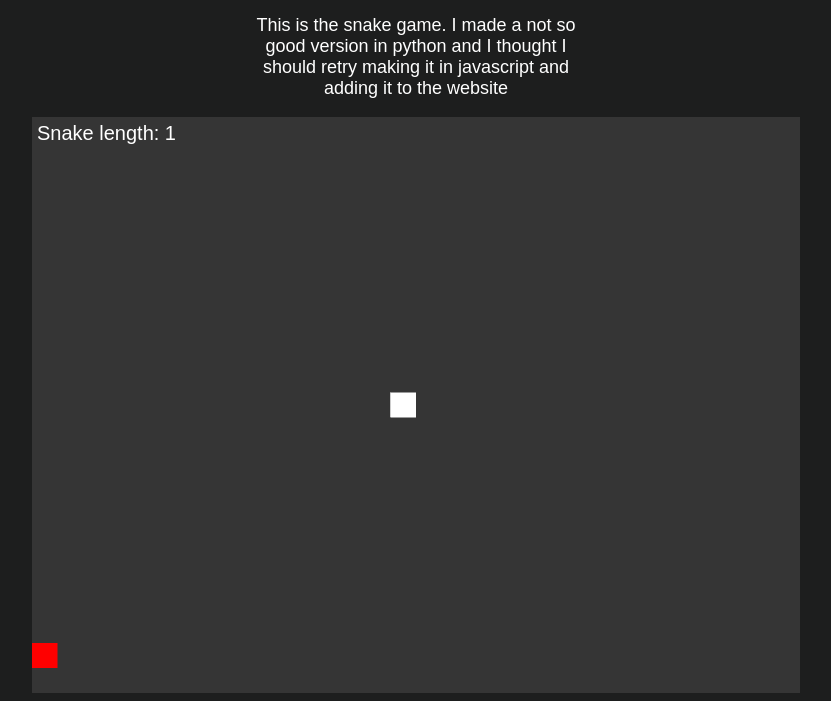
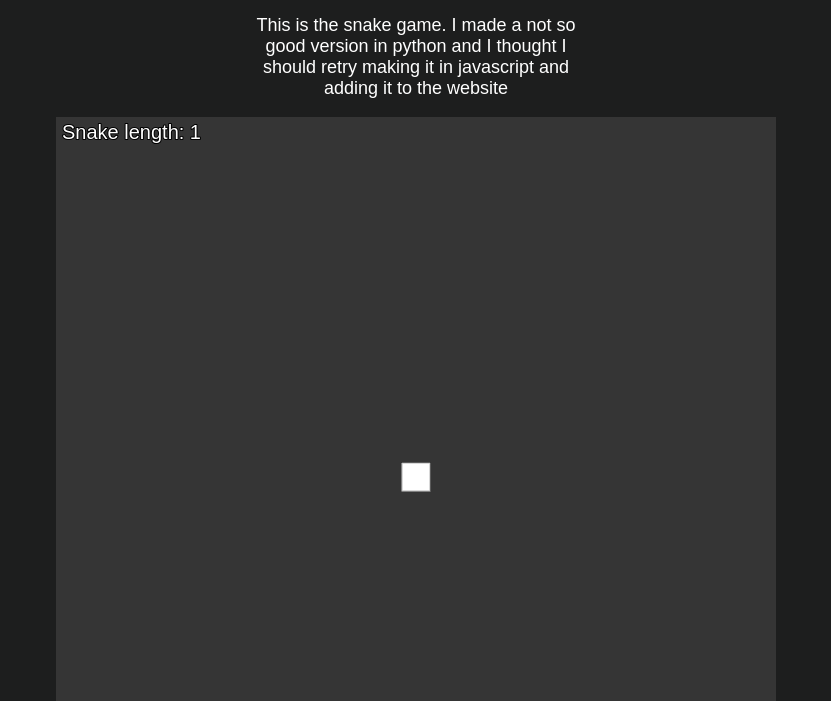
Before and after one commit to EmilioPiscioneri/My-website, a website with bundled scripts: page public/games/snake-game/site.html in a window 1280 px wide. Shown: the part 99-800 px from the top of the page, without its empty margins (224-1055 px from the left). Built offline with nearby package versions, Linux system fonts and the light colour scheme; no server answers.

Commit message:
[snake game] fixed fruit generation, changed snake and some text appearance

```diff
--- a/public/games/snake-game/snakeGameScript.js
+++ b/public/games/snake-game/snakeGameScript.js
@@ -13,6 +13,17 @@ let snakeScene;
 let snakeLengthText;
 let snakeLengthTextPrefix = "Snake length: ";
 
+// -- CONFIG --
+// this is for when the map is a square (you may get weird visuals otherwise)
+// it defines how many tiles there are on the horizontal and vertical axes
+let tilePerAxis = 25;
+let invincibilityInterval = 50; // how many ms extra to wait before move when the snake is abt to die
+let tilesPerFruit = 1; // how many tiles/length the snake gains when it eats a fruit
+
+// config options for debugging
+// invincibilityInterval = 10**999;
+// tilePerAxis = 5;
+
 
 // I'm just gonna keep the snake classes in this file just cos its easier
 class Snake {
@@ -20,10 +31,8 @@ class Snake {
     tiles = [];
     gameMap;
     lastMoveTimestamp = Date.now(); //unix timestap, last time the snake was moved, start as current time because it shouldn't immediately move
-    moveInterval = 100; // how many ms to wait between moving the snake
-    invincibilityInterval = 50; // how many ms extra to wait before move when the snake is abt to die
-    canMove = false; // whetehr the snake is legally allowed to move
-    tilesPerFruit = 1; // how many tiles/length the snake gains when it eats a fruit
+    moveInterval = 125; // how many ms to wait between moving the snake
+    canMove = false; // whether the snake is legally allowed to move. (So you can like stop the snake on game over e.g.)
     tilesReadyToAdd = 0; // how many tiles are ready to be added to the back of snake. One tiles is added per each snake move
 
     // direction that the snake is travelling in
@@ -160,15 +169,17 @@ class Snake {
         if (this.gameMap.gameEnded)
             return
 
+        // -- Determine if snake can move, if so then move it --
+        let isAboutToDie = this.IsAboutToDie()
 
+            // if snake abt to die and enough time has passed (inclusive of invincibility interval)
+        if ((isAboutToDie && Date.now() - this.lastMoveTimestamp >= this.moveInterval + invincibilityInterval) ||
+            // else if (or) snake isn't about to die and enought time has passed (exclusive of invincibility interval)
+            (!isAboutToDie && Date.now() - this.lastMoveTimestamp >= this.moveInterval))
 
+            // Snake can move, now move the snake
+            this.Move();
 
-        // if enough time has passed for the next move,
-        // However if snake abt to die on next move you get extra time before you move
-        let isAboutToDie = this.IsAboutToDie()
-        if ((isAboutToDie && Date.now() - this.lastMoveTimestamp >= this.moveInterval + this.invincibilityInterval) ||
-            (!isAboutToDie && Date.now() - this.lastMoveTimestamp >= this.moveInterval))
-            this.Move(); // do it
 
         // if out of bounds
         if (this.IsOutOfBounds()) {
@@ -189,7 +200,7 @@ class Snake {
             if (frontTile.position.x == fruit.position.x && frontTile.position.y == fruit.position.y) {
                 // add x amnt of tiles per fruit to ready integer, the tiles will be added on subsequent moves.
                 // This makes sure that tiles aren't added all at once which will lead to some clipping and other issues
-                this.tilesReadyToAdd += this.tilesPerFruit;
+                this.tilesReadyToAdd += tilesPerFruit;
                 // remove fruit and gen new one
                 this.gameMap.fruitController.RemoveFruit(fruit)
                 this.gameMap.fruitController.GenerateFruit()
@@ -213,8 +224,8 @@ class Snake {
             if (
                 // if tile to test exists in snake
                 (snakeTile.position.equals(tilePosition)) &&
-                // and (if excluding the front tile, and the iterated tile is not the front tile)
-                (excludeFront == true && snakeTile != frontTile)
+                // and ((if excluding the front tile, and the iterated tile is not the front tile) else if not excluding front tile just go thru )
+                ((excludeFront == true && snakeTile != frontTile) || excludeFront == false)
             )
                 return true
             // else if (snakeTile.position.equals(tilePosition)) {
@@ -325,25 +336,43 @@ class SnakeTile {
     constructor(gameMap, position = new Point(0, 0), direction = Direction.UP) {
         this.gameMap = gameMap
 
+        // Scale of how much padding is between inner and outer tile. This number is a scale of outer tile width/height.
+        // The higher this value, the more pronounced the difference between inner and outer tile will be
+        let innerTilePadding = 0.075;
 
-        // create a gameObject and add to scene
-        let gameObj = new GameObject(gameMap.game,
-            new PIXI.Graphics()
-                .rect(0, 0, gameMap.tileSize.x, gameMap.tileSize.y)
-                .fill("white"))
+        // in order for the tile to have an inner stroke just do a workaround where it has outer stroke as first game obj and the inner fill as child obj
+        let outerTileGraphics = new PIXI.Graphics()
+        .rect(0, 0, gameMap.tileSize.x, gameMap.tileSize.y)
+        .fill("#cbcbcb")
+
+        let innerTileGraphics = new PIXI.Graphics()
+        .rect(0, 0, gameMap.tileSize.x * (1-innerTilePadding), gameMap.tileSize.y * (1-innerTilePadding))
+        .fill("white")
+
+        // create inner tile and outer tile gameObjects and add to scene
+        let outerGameObj = new GameObject(gameMap.game,
+            outerTileGraphics)
 
         // position the tile
-        gameObj.position = gameMap.GetScenePosition(position)
-        gameObj.physicsEnabled = false
+        outerGameObj.position = gameMap.GetScenePosition(position)
+        outerGameObj.physicsEnabled = false
+
+        let innerGameObj = new GameObject(gameMap.game,
+            innerTileGraphics)
+
+        // position the tile by centering the x and y. Do so by moving to centre of parent and then back by half of width/height
+        innerGameObj.position = new RelPoint(-innerGameObj.width/2, 0.5, -innerGameObj.height/2, 0.5)
+        innerGameObj.physicsEnabled = false
 
 
+        outerGameObj.AddChild(innerGameObj)
 
         // add to scene
-        snakeScene.AddChild(gameObj)
+        snakeScene.AddChild(outerGameObj)
 
         // intialise this vars
 
-        this.gameObject = gameObj
+        this.gameObject = outerGameObj
         this.direction = direction
         this.position = position
     }
@@ -377,24 +406,34 @@ class FruitController {
 
         // populate the ranges. Note it is done from bottom row to top row (0 to max y)
 
+        // first loop rows
         for (let rowIndex = 0; rowIndex < this.gameMap.tileQuantities.y; rowIndex++) {
-            let lastColumnIntersect; // don't initialise
+            let lastColumnIntersect; // Represents the last column for the current row which an intersection has occurred between snake tile and column position
             let hasFreeColumn = false; // if the row has a free column
-            let finalArray = [];
+            let finalArray = []; // final array of ranges which don't include any intersections with snake tiles
 
+            // then loop columns
             for (let columnIndex = 0; columnIndex < this.gameMap.tileQuantities.x; columnIndex++) {
                 let tile = new Point(columnIndex, rowIndex)
+                let oldlastColumnIntersect = lastColumnIntersect
 
                 // if intersect was found
                 if (snake.ContainsTile(tile)) {
-                    // previous tile wasn't intersecting (using last column intersect)
+                    // Now that an intersection was found, check if it is appropriate and record the space between last intersection and the new intersection
+                    // as that will now be free space. Unless ofc there has been no difference from last intersection to this one
 
-                    // skip if intersection at start
-                    // If the last found intersection + 1 (1 to the right) is the iterated column then there has been no gap since the last recorded intersection, no range found
-                    // so, only go through if it isn't the case
-                    // if intersect doesn't exist (intersect+1 == NaN) make it 0 so range is correct
-                    if (columnIndex != 0 && (lastColumnIntersect + 1 || 0) != columnIndex) {
-                        // go from last available spot to the current one - 1 because this iterated one is intersecting so go back 1 to when it wasn't intersecting
+                    // Check if:
+                    // intersecting column isn't at start of row (no difference in space has occured, we just started)
+                    // and
+                    // difference between the current intersecting column and last found intersection is greater than 1 (1 means there was no gap)
+                    // then there has been a gap of non-intersecting tiles so record it.
+                    // However the lastColumnIntersect may be undefined, in that case still record it as there has been a gap.
+
+                    // Reasoning: This is because all intersects lead to lastColumnIntersect being defined, and if nothing has been defined up until this point
+                    // (and the current tile isn't at start) then there has guaranteed been at least 1 free space
+                    if (columnIndex != 0 && (columnIndex - lastColumnIntersect > 1 || lastColumnIntersect == undefined) ) {
+                        // go from last available spot (last intersect + 1 or 0 if undefined) to the current one - 1 because this iterated one
+                        // is intersecting so go back 1 to when it wasn't intersecting
                         finalArray.push([(lastColumnIntersect + 1 || 0), columnIndex - 1])
                         hasFreeColumn = true
                     }
@@ -403,7 +442,7 @@ class FruitController {
                     lastColumnIntersect = columnIndex
                     // console.log("----------")
                     // console.log("tile",tile,"exists")
-                } else if (columnIndex == this.gameMap.tileQuantities.x - 1) {
+                } else if (columnIndex == this.gameMap.tileQuantities.x - 1) { // else if column is last one for tile
                     if (lastColumnIntersect == undefined)
                         finalArray.push([0, columnIndex])
                     else
@@ -411,6 +450,10 @@ class FruitController {
                     hasFreeColumn = true
                     // console.log("found free tile")
                 }
+                // let addedRange = finalArray[finalArray.length-1]
+                // if(addedRange && addedRange[0] > addedRange[1]){
+                //     console.error("??")
+                // }
             }
 
             if (hasFreeColumn) {
@@ -435,11 +478,11 @@ class FruitController {
         }
 
         // choose a random row (from ranges obj which isn't ordered and may not have some arrays), then range, the column in range
-        let rowIndex = GetRandomIntInclusive(0, rowRangesKeys.length - 1)
-        let rangeArrays = Object.values(rowRanges)[rowIndex] //rowRanges[rowIndex]
+        let rowIndex = rowRangesKeys[GetRandomIntInclusive(0, rowRangesKeys.length - 1)] // this will be a
+        let rangeArrays = rowRanges[rowIndex] //rowRanges[rowIndex]
         let rangeIndex = GetRandomIntInclusive(0, rangeArrays.length - 1)
         let range = rangeArrays[rangeIndex]
-        let columnIndex = GetRandomIntInclusive(range[0], rowRangesKeys[rowIndex])
+        let columnIndex = GetRandomIntInclusive(range[0], range[1])
 
         let newPosition = new Point(columnIndex, rowIndex)
 
@@ -447,7 +490,15 @@ class FruitController {
         let fruit = new Fruit(this.gameMap, newPosition)
         this.AddFruit(fruit)
 
-        // console.log(rowRanges)
+        // -- debugging
+        // console.log("------------------")
+        // console.log("rowRanges",rowRanges)
+        // console.log("newPosition",newPosition)
+        // console.log("fruit",fruit)
+        // snake.canMove = false
+        // setTimeout(() => {
+        //     snake.canMove = true
+        // }, 100);
 
     }
 
@@ -531,10 +582,11 @@ let gameUIFolder;
 function SetupSnakeScene(game) {
     // first cleanup the old stuff
     CleanupSnakeScene(game);
-    let canvasSize = game.GetCanvasSizeInUnits()
+    // let canvasSize = game.GetCanvasSizeInUnits()
 
     // create a map
-    map = new GameMap(game, Math.floor(canvasSize.x * 2), Math.floor(canvasSize.y * 2))
+    // map = new GameMap(game, Math.floor(canvasSize.x*1.5), Math.floor(canvasSize.y*1.5))
+    map = new GameMap(game, tilePerAxis, tilePerAxis)
     let fruitController = new FruitController(map)
     // create a snake
     snake = new Snake(map)
@@ -584,6 +636,18 @@ function GenerateGameOverUI(game, reason) {
     subHeading.positionMethod = PositionMethod.Absolute
     // position properly
     let padding = 0.2;
+    // globalThis.heading = heading
+
+    heading.style.stroke = {
+        color: "#575757",
+        width: 4,
+        join: "round"
+    }
+    subHeading.style.stroke = {
+        color: "#575757",
+        width: 4,
+        join: "round"
+    }
 
     let restartButton = new Button(game, "Restart")
     // restartButton.bottomLeftOffset = new RelPoint(0,0.5,0,0.5) // make the positionr represent the centre point of text
@@ -627,11 +691,22 @@ function GenerateGameUI(game){
 
     // snake should be intialised by this point
     snakeLengthText = new TextLabel(game, snakeLengthTextPrefix + snake.tiles.length)
+    // snakeLengthText.fontSize = 0.4;
+    snakeLengthText.fontSize = 1;
     snakeLengthText.fontSize = 0.4;
     // position with some padding from left wall and then the y should be height of scene (1 relY) - height of text - padding
     let padding = 0.1
     snakeLengthText.position = new RelPoint(padding, 0, -snakeLengthText.height-padding, 1)
     snakeLengthText.positionMethod = PositionMethod.Absolute
+    snakeLengthText.zIndex = 9
+
+    // globalThis.snakeLengthText = snakeLengthText
+
+    snakeLengthText.style.stroke = {
+        color: "black",
+        width: 2,
+        join: "round"
+    }
 
     // add text to folder
     gameUIFolder.AddChild(snakeLengthText)
--- a/public/games/snake-game/style.css
+++ b/public/games/snake-game/style.css
@@ -1,8 +1,8 @@
 /* Site specific stylesheet */
 
 div.graphics-container {
-    width: 60vw;
+    width: 90vh;
     margin: 0 auto 0 auto;
-    height: 45vw;
+    height: 90vh;
     outline: none;
 }
```
Also changed, not shown: public/games/snake-game/notes.md (+2 -0 lines).
